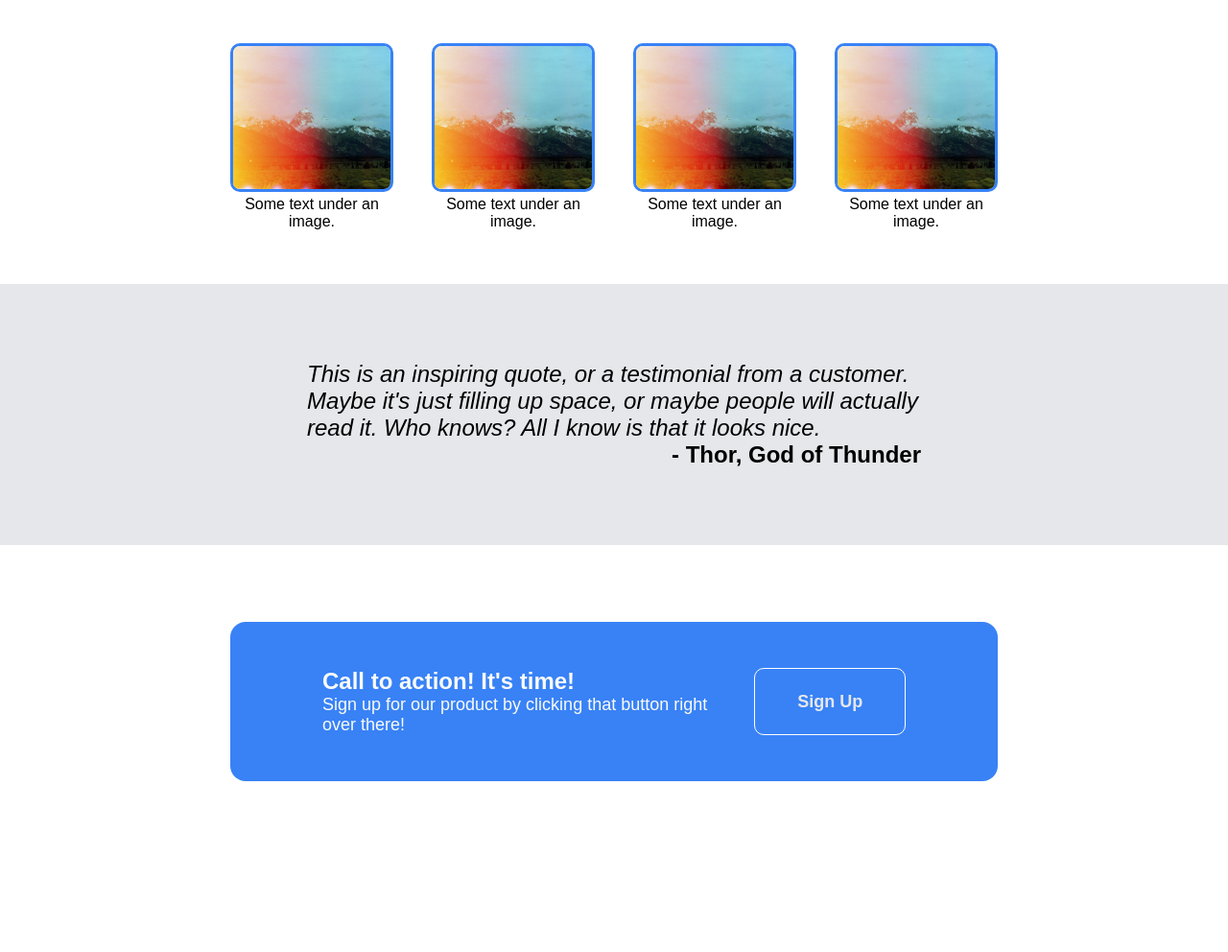
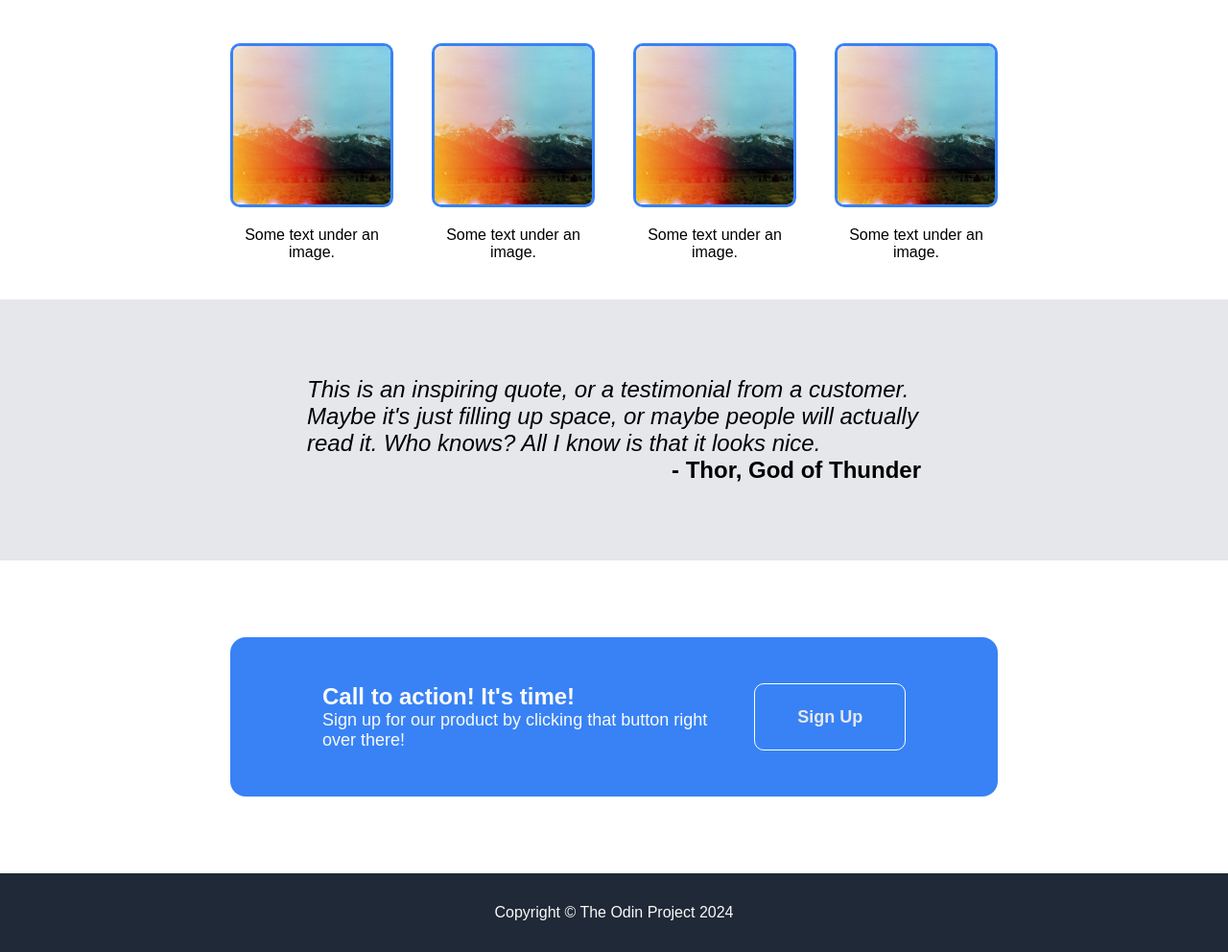
Before and after one commit to william-luke-sharman/odin-landing-page, a plain HTML site: page index.html in a window 1280 px wide. Shown: the part 550-1542 px from the top of the page at 96% size. Before the commit the page ends 1444 px from the top, so only its background shows below. Drawn offline with Linux system fonts and the light colour scheme.

Commit message:
feat: add copyright

```diff
--- a/index.html
+++ b/index.html
@@ -48,5 +48,8 @@
         <button type="button" class="action-button grey bg-blue-light txt-s bold">Sign Up</button>
       </div>
     </div>
+    <div class="footer bg-blue-dark">
+      <p class="white text-s">Copyright &copy The Odin Project 2024</p>
+    </div>
   </body>
 </html>
--- a/style.css
+++ b/style.css
@@ -139,6 +139,7 @@ img {
     object-fit: cover;
     border: 3px solid #3882F6;
     border-radius: 10px;
+    margin-bottom: 1rem;
 }
 
 
@@ -168,3 +169,9 @@ img {
     justify-content: space-between;
     padding: 3rem 6rem 3rem 6rem;
 }
+
+/* Footer */
+.footer {
+    padding: 2rem 0 2rem 0;
+    text-align: center;
+}
```
